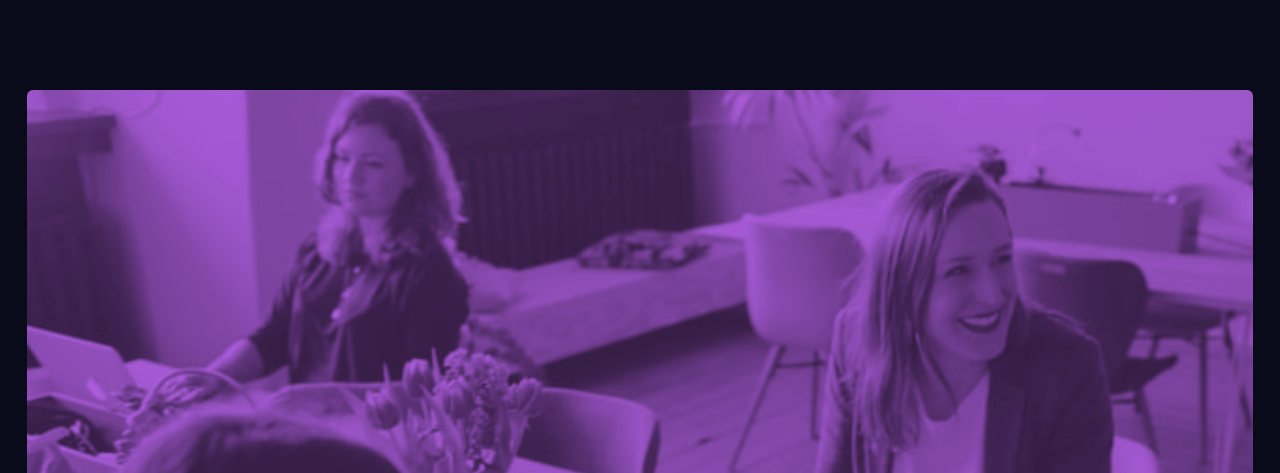
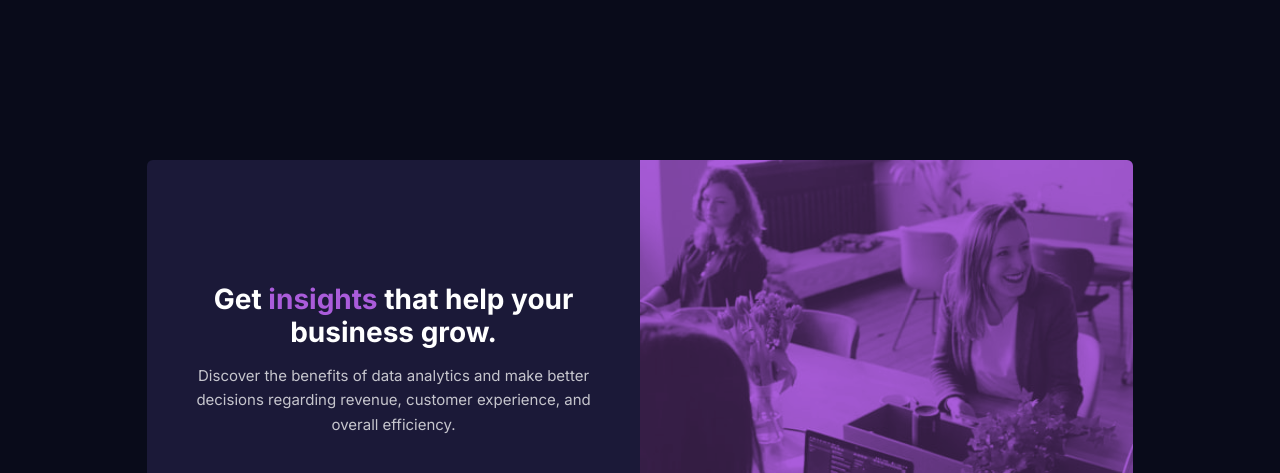
Before and after one commit to hamzzei/stats-preview-card-challenge, a plain HTML site: page index.html in a window 1280 px wide. Shown: the top 473 px of the page. Drawn offline with Linux system fonts and the light colour scheme.

Commit message:
Update style.css
Fix desktop image when resizing

```diff
--- a/style.css
+++ b/style.css
@@ -13,6 +13,7 @@ body {
     background: hsl(233, 47%, 7%);
     text-align: center;
     color: #fff;
+    justify-items: center;
 
     display: grid;
     grid-template-columns: 1.7rem auto 1.7rem;
@@ -26,8 +27,10 @@ body {
 #card {
     grid-row: 2 / 3;
     width: 100%;
+    max-width: 600px;
     background: hsl(244, 38%, 16%);
     border-radius: 6px;
+    align-items: center;
 
     display: flex;
     flex-direction: column;
@@ -37,6 +40,7 @@ body {
     font-size: 11px;
     grid-row: 3 / 4;
     align-self: center;
+    padding: 2rem 0;
 }
 
 #attribution a {
@@ -45,6 +49,7 @@ body {
 
 #header_container {
     width: 100%;
+    max-width: 600px;
     background: hsl(277, 64%, 61%);
     border-top-left-radius: 6px;
     border-top-right-radius: 6px;
@@ -56,6 +61,7 @@ body {
 
 #header_mobile {
     width: 100%;
+    max-width: 600px;
     height: 100%;
     mix-blend-mode: multiply;
     opacity: 70%;
@@ -82,12 +88,14 @@ body {
 
 #main_container {
     margin: 0.95rem 1.7rem 0;
+    max-width: 600px;
 }
 
 #footer_container {
     margin: 0.85rem 2rem 0;
     display: flex;
     flex-direction: column;
+    max-width: 600px;
 }
 
 .stat_heading {
@@ -109,3 +117,66 @@ body {
     margin-top: 0.5rem;
     text-transform: uppercase;
 }
+
+@media (min-width: 1000px) {
+
+    #card, #header_container, #main_container, #footer_container {
+        max-width: 100%;
+    }
+
+    #header_mobile {
+        display: none;
+    }
+
+    #header_desktop {
+        display: block;
+        min-height: 100%;
+        mix-blend-mode: multiply;
+        opacity: 70%;
+    }
+
+    #header_desktop_container {
+        display: flex;
+        flex-direction: column;
+        align-items: flex-end;
+        overflow-x: hidden;
+        width: 100%;
+        height: 100%;
+    }
+
+    body {
+        grid-template-columns: 11.5vw auto 11.5vw;
+        grid-template-rows: 10rem auto 10rem;
+    }
+
+    #card {
+        display: grid;
+        grid-template-columns: 1fr min(50%, 540px);
+        grid-template-rows: 5rem repeat(2, auto) 5rem;
+    }
+
+    #header_container {
+        grid-column: 2 / 3;
+        grid-row: 1 / 5;
+
+
+        width: 100%;
+        height: 100%;
+        border-radius: 0;
+        border-top-right-radius: 6px;
+        border-bottom-right-radius: 6px;
+    }
+
+    #main_container {
+        grid-column: 1 / 2;
+        grid-row: 2 / 3;
+    }
+
+    #footer_container {
+        grid-column: 1 / 2;
+        grid-row: 3 / 4;
+
+        flex-direction: row;
+    }
+
+}
```
